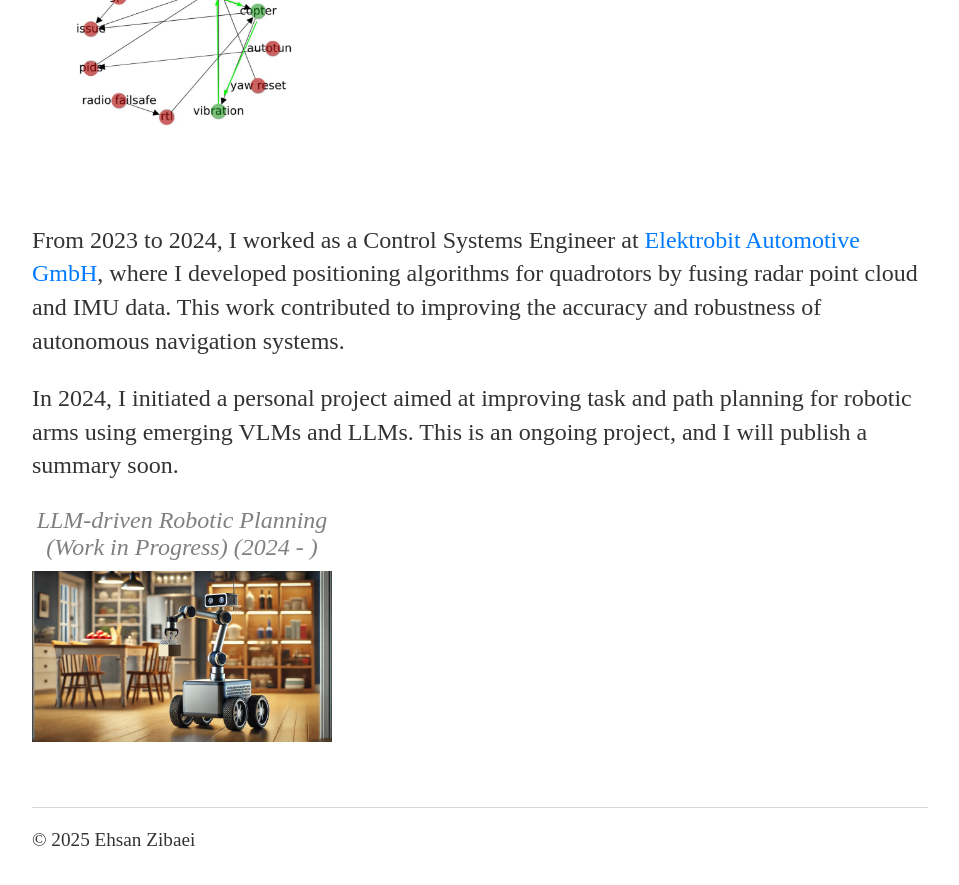
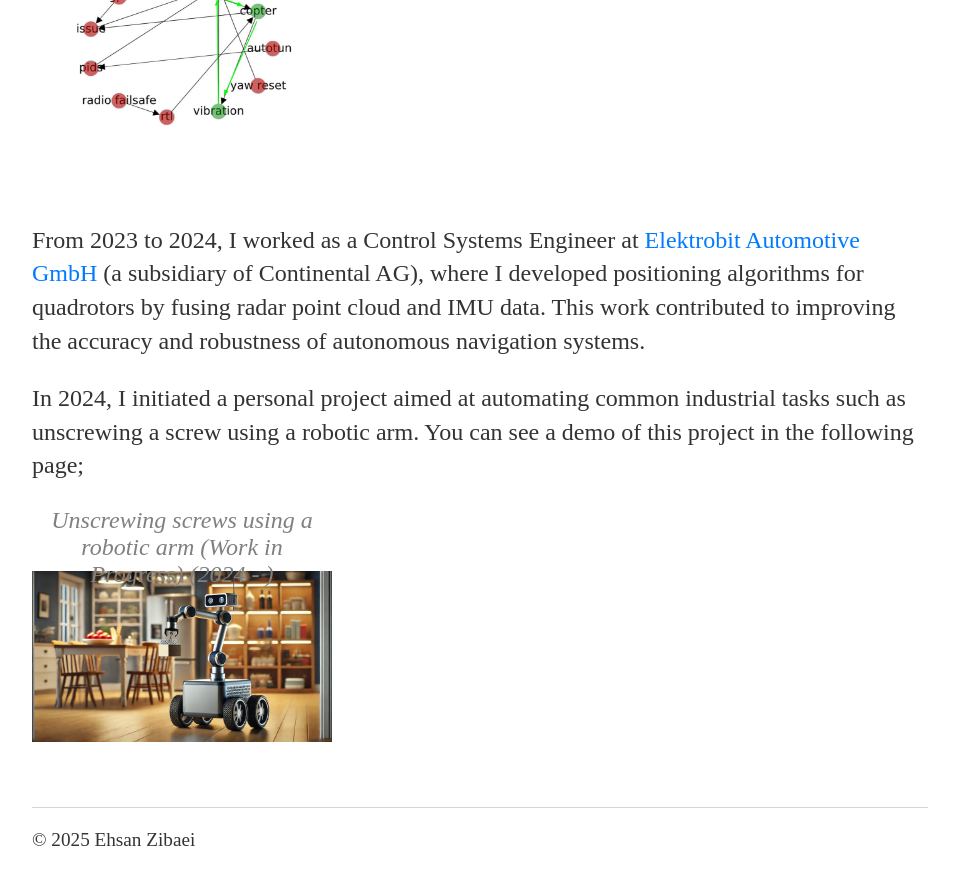
Before and after one commit to EhsanZibaei/ehsanzibaei.github.io, a Jekyll site: the page built from _pages/projects.md, in a window 1280 px wide and 900 px high, scrolled down 1199 px. Shown: the top 885 px of the window, without its empty margins (160-1119 px from the left). Built offline with Jekyll 4.4.1, drawn with Linux system fonts in a browser that asks for light colours.

Commit message:
add robotic arm project

```diff
--- a/_pages/projects.md
+++ b/_pages/projects.md
@@ -26,14 +26,14 @@ permalink: /projects/
 </div>
 
 <p>
-  From 2023 to 2024, I worked as a Control Systems Engineer at <a href="https://www.elektrobit.com/">Elektrobit Automotive GmbH</a>, where I developed positioning algorithms for quadrotors by fusing radar point cloud and IMU data. This work contributed to improving the accuracy and robustness of autonomous navigation systems.
+  From 2023 to 2024, I worked as a Control Systems Engineer at <a href="https://www.elektrobit.com/">Elektrobit Automotive GmbH</a> (a subsidiary of Continental AG), where I developed positioning algorithms for quadrotors by fusing radar point cloud and IMU data. This work contributed to improving the accuracy and robustness of autonomous navigation systems.
 </p>
 <p>
-  In 2024, I initiated a personal project aimed at improving task and path planning for robotic arms using emerging VLMs and LLMs. This is an ongoing project, and I will publish a summary soon.
+  In 2024, I initiated a personal project aimed at automating common industrial tasks such as unscrewing a screw using a robotic arm. You can see a demo of this project in the following page;
 </p>
 
 <div class="projects-container">
-    <a href="/projects/llm_robotic/" class="project-card altitude-estimation">
-        LLM-driven Robotic Planning (Work in Progress) (2024 - )
+    <a href="/projects/automation_robotic/" class="project-card altitude-estimation">
+        Unscrewing screws using a robotic arm (Work in Progress) (2024 - )
     </a>
 </div>
```
Also changed, not shown: _projects/automation_robotic.md (added, +26 -0 lines), _projects/llm_robotic.md (deleted, +0 -6 lines), 1 other file.
